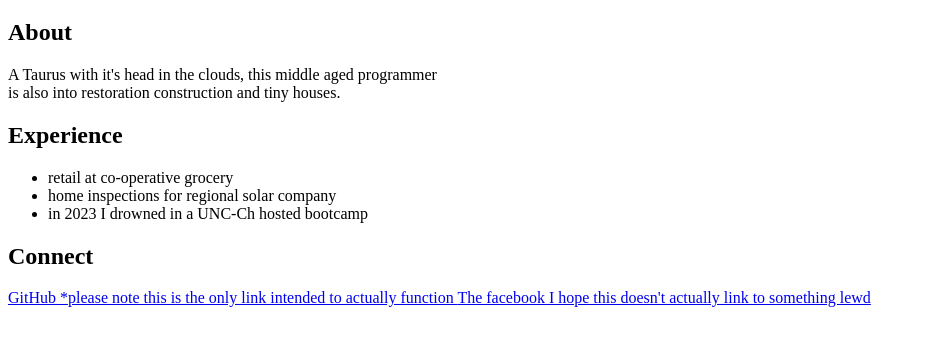
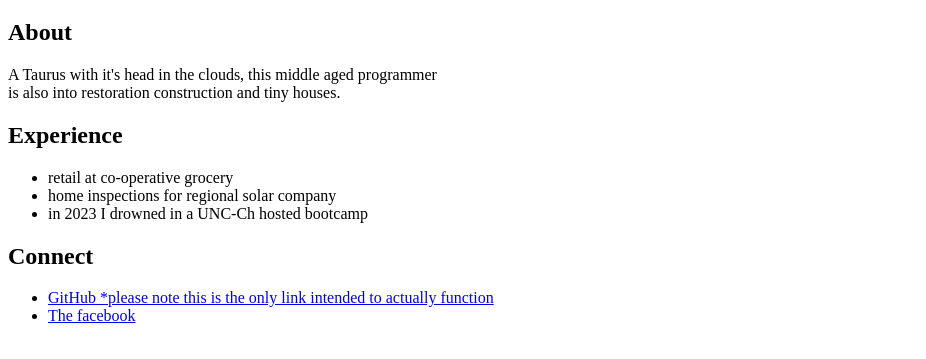
Before and after one commit to MK-Voltra/Katherine-Vogler-JavaScript_intro_26.4, a plain HTML site: page index.html in a window 1280 px wide. Shown: the part 61-420 px from the top of the page, without its empty margins (0-926 px from the left). Drawn offline with Linux system fonts and the light colour scheme.

```diff
--- a/index.html
+++ b/index.html
@@ -1,7 +1,6 @@
 <!DOCTYPE html>
-<html lang="en">
 <head>
- <title>Document</title>
+ <title>KV - a title</title>
     <meta charset="UTF-8">
     <meta name="viewport" content="width=device-width, initial-scale=1.0">
 
@@ -22,10 +21,11 @@
 </section>
 <section id="connect">
 <h2> Connect </h2>
-<a href="http://www.github.com/MK-Voltra"> GitHub *please note this is the only link intended to actually function </a>
-
-<a href="https://www.thefacebook.com"> The facebook </a>
-<a href="https://www.instasinstagram.com"> I hope this doesn't actually link to something lewd </a>
+    <ul>
+    <li> <a href="http://www.github.com/MK-Voltra"> GitHub *please note this is the only link intended to actually function </a>
+    </li>
+    <li><a href="https://www.thefacebook.com"> The facebook </a>
+    </li>
 </section>
 </body>
 </html>
```
